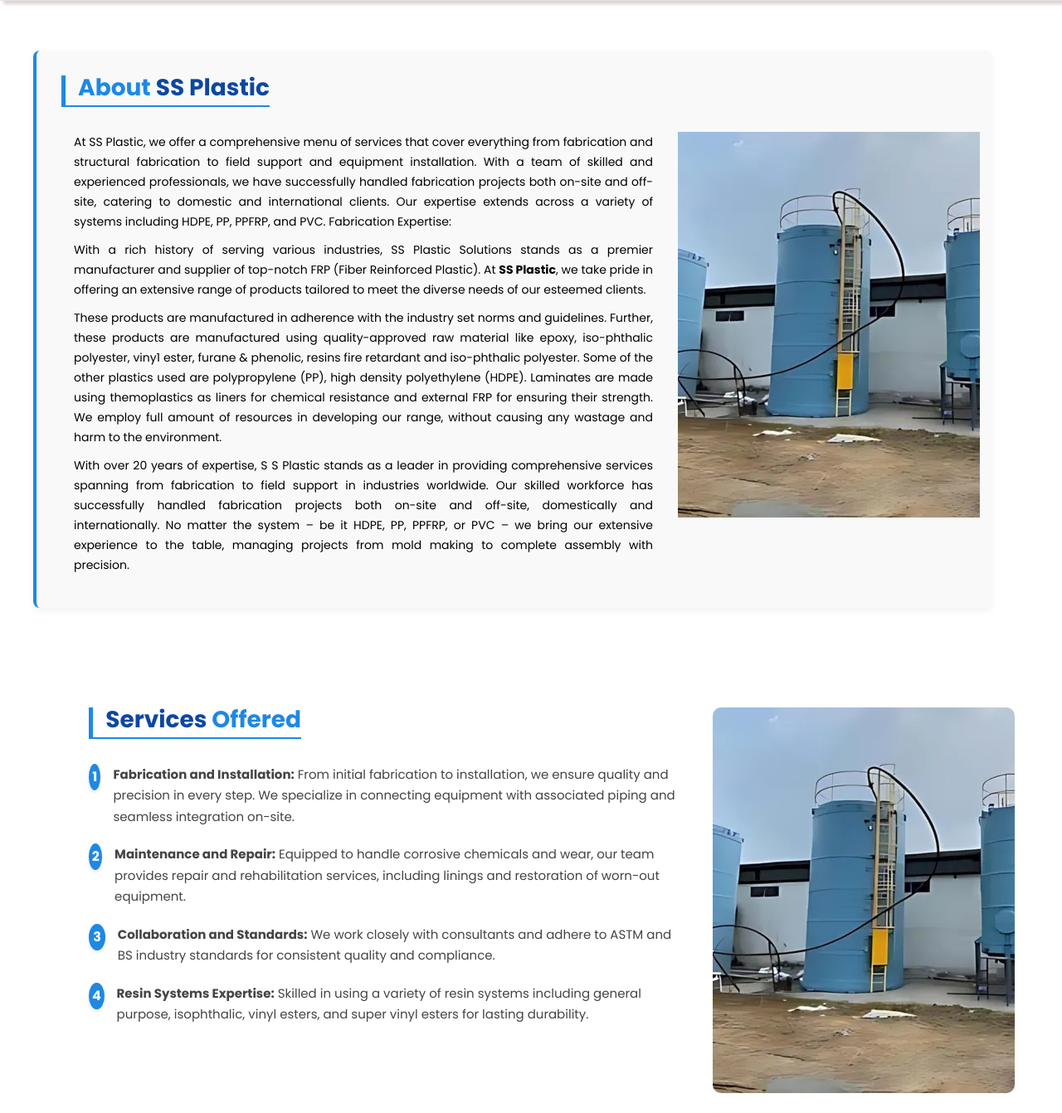
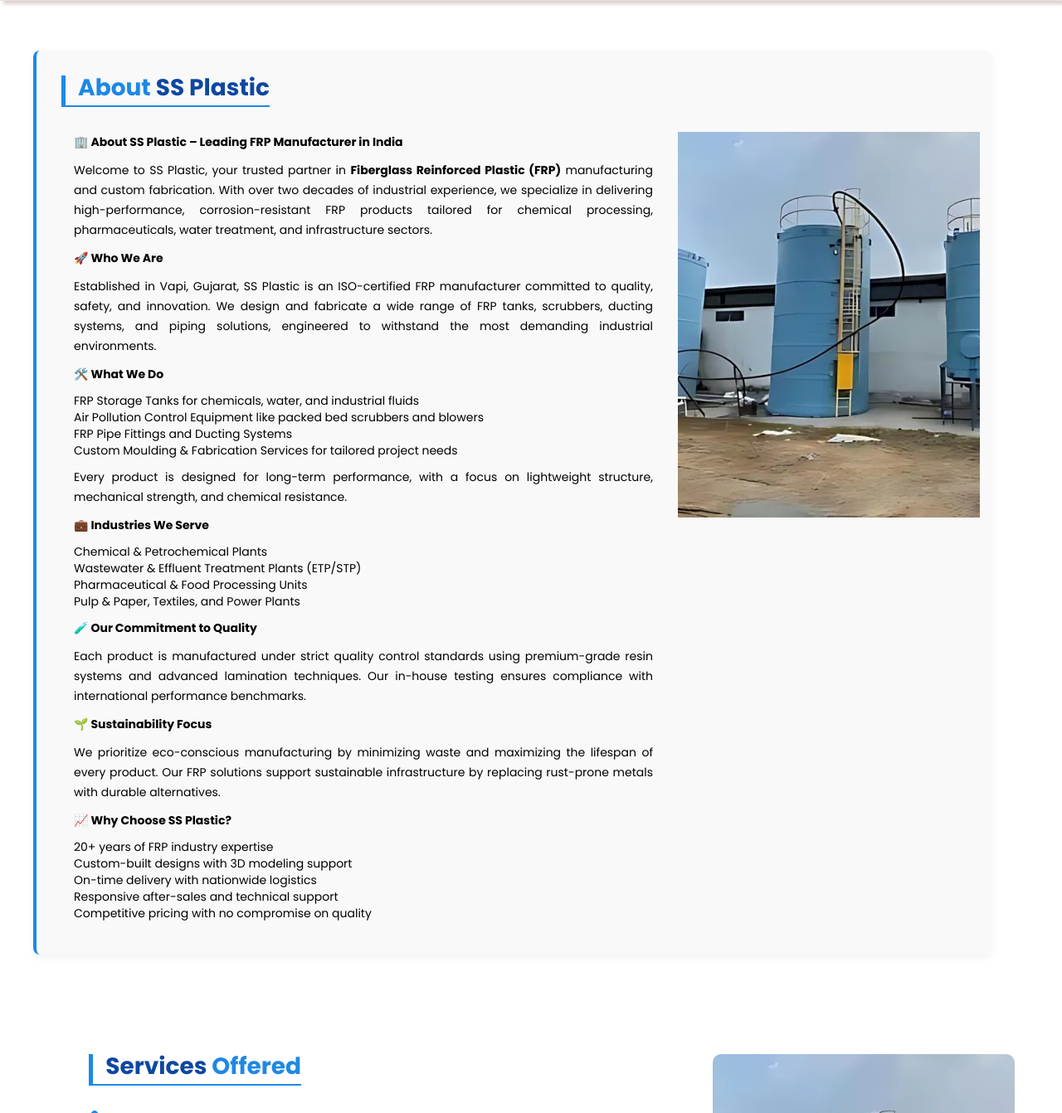
Before and after one commit to vijaypvtt/ssplastic, a PHP site: page /about.php in a window 1280 px wide. Shown: the part 236-1578 px from the top of the page at 83% size. Run offline with PHP 8.4, Linux system fonts and the light colour scheme; some libraries are stand-ins or nearby versions.

Commit message:
content change

```diff
--- a/about.php
+++ b/about.php
@@ -1,5 +1,6 @@
-
-
+<head>
+<meta name="description" content=" SS Plastic is a top FRP manufacturer in India offering custom fiberglass tanks, scrubbers, and ducting systems for industrial applications. ISO-certified. Reliable. Durable.">
+</head>
 <style>
 	.about-section {
   padding: 30px;
@@ -218,16 +219,48 @@
           <h3>About <span class="highlight">SS Plastic</span></h3>
         </div>
         <div class="col-md-8 abt-details" style="">
-                <p>At SS Plastic, we offer a comprehensive menu of services that cover everything from fabrication and structural fabrication to field support and equipment installation. With a team of skilled and experienced professionals, we have successfully handled fabrication projects both on-site and off-site, catering to domestic and international clients. Our expertise extends across a variety of systems including HDPE, PP, PPFRP, and PVC.
+    <p><strong>🏢 About SS Plastic – Leading FRP Manufacturer in India</strong></p>
+    <p>Welcome to SS Plastic, your trusted partner in <strong>Fiberglass Reinforced Plastic (FRP)</strong> manufacturing and custom fabrication. With over two decades of industrial experience, we specialize in delivering high-performance, corrosion-resistant FRP products tailored for chemical processing, pharmaceuticals, water treatment, and infrastructure sectors.</p>
 
-        Fabrication Expertise:</p>
-        <p>With a rich history of serving various industries, SS Plastic Solutions stands as a premier manufacturer and supplier of top-notch FRP (Fiber Reinforced Plastic). At <B>SS Plastic</B>, we take pride in offering an extensive range of products tailored to meet the diverse needs of our esteemed clients.</b></p>
-        <p>These products are manufactured in adherence with the industry set norms and guidelines. Further, these products are manufactured using quality-approved raw material like epoxy, iso-phthalic polyester, viny1 ester, furane & phenolic, resins fire retardant and iso-phthalic polyester. Some of the other plastics used are polypropylene (PP), high density polyethylene (HDPE). Laminates are made using themoplastics as liners for chemical resistance and external FRP for ensuring their strength. We employ full amount of resources in developing our range, without causing any wastage and harm to the environment.</p>
+    <p><strong>🚀 Who We Are</strong></p>
+    <p>Established in Vapi, Gujarat, SS Plastic is an ISO-certified FRP manufacturer committed to quality, safety, and innovation. We design and fabricate a wide range of FRP tanks, scrubbers, ducting systems, and piping solutions, engineered to withstand the most demanding industrial environments.</p>
 
-        <p>With over 20 years of expertise, S S Plastic stands as a leader in providing comprehensive services spanning from fabrication to field support in industries worldwide. Our skilled workforce has successfully handled fabrication projects both on-site and off-site, domestically and internationally. No matter the system – be it HDPE, PP, PPFRP, or PVC – we bring our extensive experience to the table, managing projects from mold making to complete assembly with precision.</p>
-                        <!-- Image Section -->
+    <p><strong>🛠️ What We Do</strong></p>
+    <ul>
+        <li>FRP Storage Tanks for chemicals, water, and industrial fluids</li>
+        <li>Air Pollution Control Equipment like packed bed scrubbers and blowers</li>
+        <li>FRP Pipe Fittings and Ducting Systems</li>
+        <li>Custom Moulding & Fabrication Services for tailored project needs</li>
+    </ul>
+    <p>Every product is designed for long-term performance, with a focus on lightweight structure, mechanical strength, and chemical resistance.</p>
 
-      </div>
+    <p><strong>💼 Industries We Serve</strong></p>
+    <ul>
+        <li>Chemical & Petrochemical Plants</li>
+        <li>Wastewater & Effluent Treatment Plants (ETP/STP)</li>
+        <li>Pharmaceutical & Food Processing Units</li>
+        <li>Pulp & Paper, Textiles, and Power Plants</li>
+    </ul>
+
+    <p><strong>🧪 Our Commitment to Quality</strong></p>
+    <p>Each product is manufactured under strict quality control standards using premium-grade resin systems and advanced lamination techniques. Our in-house testing ensures compliance with international performance benchmarks.</p>
+
+    <p><strong>🌱 Sustainability Focus</strong></p>
+    <p>We prioritize eco-conscious manufacturing by minimizing waste and maximizing the lifespan of every product. Our FRP solutions support sustainable infrastructure by replacing rust-prone metals with durable alternatives.</p>
+
+    <p><strong>📈 Why Choose SS Plastic?</strong></p>
+    <ul>
+        <li>20+ years of FRP industry expertise</li>
+        <li>Custom-built designs with 3D modeling support</li>
+        <li>On-time delivery with nationwide logistics</li>
+        <li>Responsive after-sales and technical support</li>
+        <li>Competitive pricing with no compromise on quality</li>
+    </ul>
+
+
+
+</div>
+
       <div class="col-md-4" data-aos="zoom-in" data-aos-duration="1000">
       <img src="images/about-img.webp" class="img-fluid rounded shadow" alt="About Image">
         </div>
--- a/index.php
+++ b/index.php
@@ -203,8 +203,7 @@ include_once('header.php');
 <div class="col-lg-6 col-md-6 col-sm-12 about-section" data-aos="fade-up" data-aos-duration="1000">
   <h2 class="section-title">About Us</h2>
   <p>
-    SS Plastic offers a comprehensive range of services—from fabrication and structural manufacturing to on-site support like lamination repair and equipment installation.
-    Our skilled and experienced team has successfully completed both on-site and off-site projects, domestically and internationally.
+  SS Plastic is a leading FRP manufacturer in India, offering precision-engineered fiberglass tanks, scrubbers, and industrial FRP solutions built for durability and corrosion resistance. Serving chemical, pharma, and wastewater industries with reliable, custom-fabricated components.
   </p>
   <p>
     With extensive experience in working with materials like HDPE, PP, and PPFRP/PVC, we handle the entire fabrication process—from mold creation to the final assembly of custom equipment.
```
Also changed, not shown: frp-pipe-fittings-manufacturers.php (+18 -2 lines), frp-tank-manufacturers.php (+78 -137 lines).
